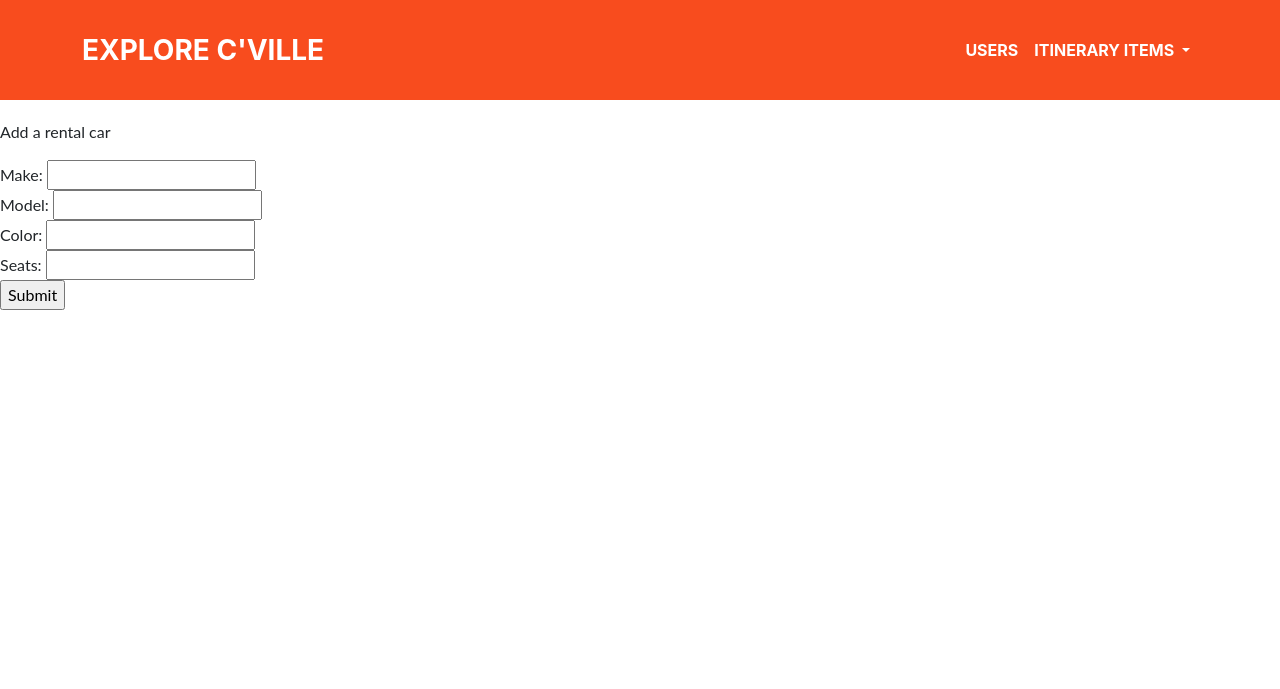
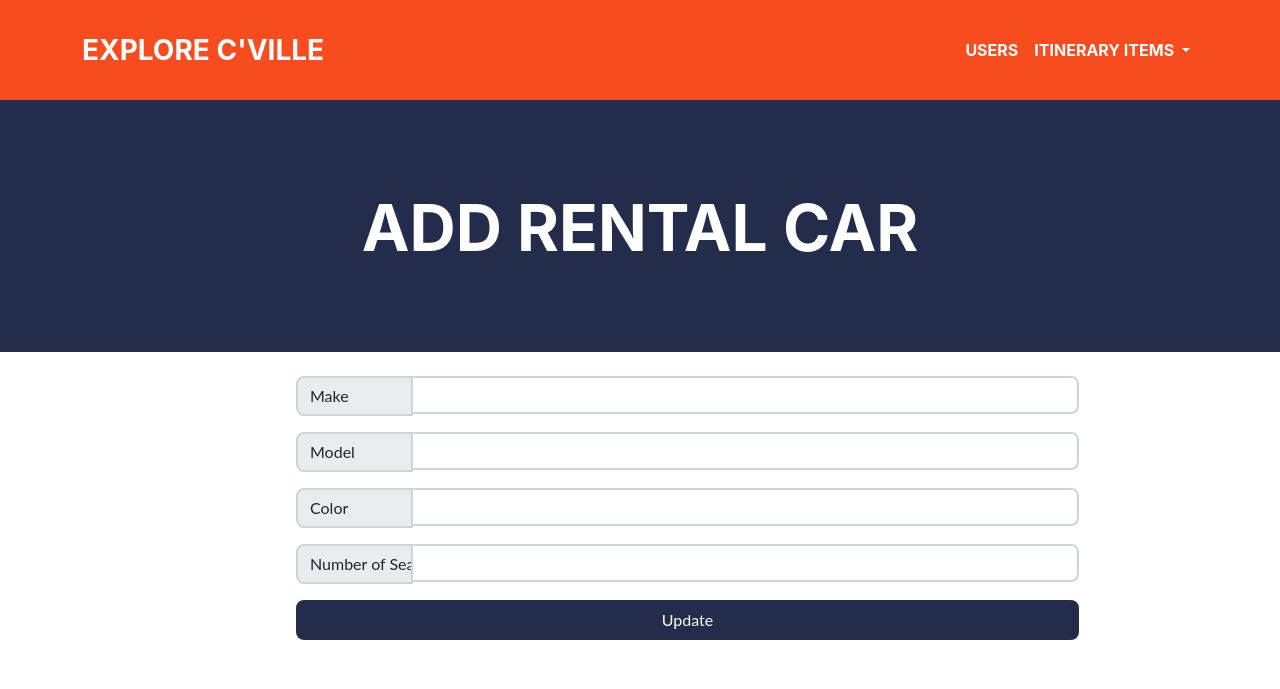
Before and after one commit to pfwrocks/explore-cville, a PHP site: page /add-rentalcar.php in a window 1280 px wide. Shown: the top 689 px of the page. Run offline with PHP 8.4, Linux system fonts and the light colour scheme.

Commit message:
rental car updated

```diff
--- a/add-rentalcar.php
+++ b/add-rentalcar.php
@@ -1,48 +1,71 @@
+<?php include './components/navigation.php';?>
+
+  <!-- Masthead-->
+  <header class="masthead bg-primary text-white text-center">
+      <div class="container d-flex align-items-center flex-column">
+          <!-- Masthead Heading-->
+          <h1 class="masthead-heading text-uppercase mb-0">Add Rental Car</h1>
+      </div>
+  </header>
+
+  <div class="container">
+    <center>
+    <div class="row">
+      <div class="col-1" style="line-height:75px"> </div>
+      <div class="col-1" style="line-height:75px"> </div>
+      <div class="col-9">
+      	<br>
+      	<form action="<?php $_SERVER['PHP_SELF'] ?>" method="post" style="line-height:50px">
+
         <?php
-include './components/navigation-with-linebreaks.php';
-/*TODO: fix increment.*/
-require("connect-db.php");
-addRCForm();
-function addRCForm(){
-    echo"<p> Add a rental car </p>";
-    echo "<html>
-        <body>
-        <form action = 'rentalcar.php' method='post'>
-        Make: <input type='text' name='rc_make'><br>
-        Model: <input type='text' name='rc_model'><br>
-        Color: <input type='text' name='rc_color'><br>
-        Seats: <input type='text' name='rc_seats'><br>
-        <input type='submit'>
-    </form>
-        </body>
-    </html>";
-    if(isset($_POST['rc_make']))
+          require('connect-db.php');
+          global $db;
+
+          if(isset($_POST['make']))
         {
             addRC(
-            $_POST['rc_make'],
-            $_POST['rc_model'],
-            $_POST['rc_color'],
-            $_POST['rc_seats']
+                $_POST['make'],
+                $_POST['model'],
+                $_POST['color'],
+                $_POST['seats']
             );
+            echo "Rental car created successfully";
+            header('refresh:1; url=rentalcar.php');
           }
-}
+          echo "
+          <div class='container'>
+
+          <div class='input-group mb-3'>
+            <span class='input-group-text' id='basic-addon3' style='width:15%'>Make</span>
+            <input name='make' type='text' class='form-control' id='basic-url' aria-describedby='basic-addon3' value=''>
+          </div>
+          <div class='input-group mb-3'>
+            <span class='input-group-text' id='basic-addon3' style='width:15%'>Model</span>
+            <input name='model' type='text' class='form-control' id='basic-url' aria-describedby='basic-addon3'
+              value=''>
+          </div>
+          <div class='input-group mb-3'>
+            <span class='input-group-text' id='basic-addon3' style='width:15%'>Color</span>
+            <input name='color' type='text' class='form-control' id='basic-url' aria-describedby='basic-addon3' value=''>
+          </div>
+          <div class='input-group mb-3'>
+            <span class='input-group-text' id='basic-addon3' style='width:15%'>Number of Seats</span>
+            <input name='seats' type='text' class='form-control' id='basic-url' aria-describedby='basic-addon3' value=''>
+          </div>
+          <div class='d-grid gap-2'>
+            <button class='btn btn-primary' type='submit'>Update</button>
+          </div>
+          ";
+
           function addRC($make, $model, $color, $seats){
             global $db;
-    $query =
-    "INSERT INTO RENTALCAR
-        (RC_MAKE,
-        RC_MODEL,
-        RC_COLOR,
-        RC_SEATS)
-    VALUES (:make, :model, :color, :seats)";
+            $query = "INSERT INTO `RENTALCAR` (`RC_MAKE`, `RC_MODEL`, `RC_COLOR`, `RC_SEATS`) VALUES ('". $make . "', '". $model . "', '". $color . "', ". $seats . ");";
 
             $statement = $db->prepare($query);
-    $statement->bindValue(':make', $make);
-    $statement->bindValue(':model', $model);
-    $statement->bindValue(':color', $color);
-    $statement->bindValue(':seats', $seats);
             $statement->execute();
-    $statement->closeCursor();
         }
-
         ?>
+        </form>
+        <br />
+    </div>
+</div>
```
Lines whose indentation alone changed are shown as unchanged.
